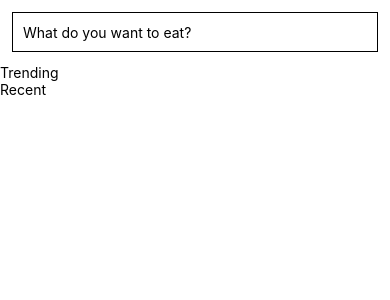
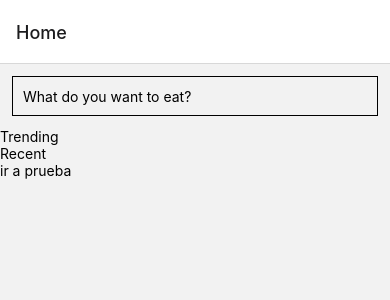
Before and after one commit to BC-MAY-21-RN/kata-03-recetario-m22-k03-t4-reactive-04, a React Native app in the folder app-recetario/: screen /Home in a window 390 px wide. Shown: the top 300 px of the page. Built offline with nearby package versions, Linux system fonts and the light colour scheme.

Commit message:
Add: React Navigation and Stack in App.js
Co-authored-by: robermancera <robermancera@gmail.com>
Co-authored-by: nicolasjrz <nicolasjrz.dev@gmail.com>

```diff
--- a/app-recetario/App.js
+++ b/app-recetario/App.js
@@ -2,12 +2,19 @@ import { StatusBar } from 'expo-status-bar';
 import { NavigationContainer } from '@react-navigation/native';
 import { StyleSheet, Text, View } from 'react-native';
 import HomeScreen from './screen/HomeScreen';
+import { createNativeStackNavigator } from '@react-navigation/native-stack'
+import Prueba from './screen/Prueba';
 
-
+const Stack = createNativeStackNavigator();
 
 export default function App() {
   return (
-    < HomeScreen />
+    <NavigationContainer>
+      <Stack.Navigator>
+        <Stack.Screen name="Home" component={HomeScreen} />
+        <Stack.Screen name="Prueba" component={Prueba} />
+      </Stack.Navigator>
+    </NavigationContainer>
   );
 }
 
--- a/app-recetario/components/Carousel.js
+++ b/app-recetario/components/Carousel.js
@@ -2,10 +2,12 @@ import react from "react";
 
 import { StyleSheet, Text, View } from 'react-native';
 
+
+
+
 const Carousel = (props)=>{
     return(
         <View>
-
         <Text>{props.title}</Text>
       </View>
 
--- a/app-recetario/package.json
+++ b/app-recetario/package.json
@@ -11,6 +11,7 @@
   },
   "dependencies": {
     "@react-navigation/native": "^6.0.10",
+    "@react-navigation/native-stack": "^6.6.2",
     "expo": "~45.0.0",
     "expo-status-bar": "~1.3.0",
     "react": "17.0.2",
--- a/app-recetario/screen/HomeScreen.js
+++ b/app-recetario/screen/HomeScreen.js
@@ -1,18 +1,20 @@
 import * as React from 'react';
 import { StatusBar } from 'expo-status-bar';
 import { NavigationContainer } from '@react-navigation/native';
-import { StyleSheet, Text, View } from 'react-native';
+import { StyleSheet, Text, View, TouchableHighlight } from 'react-native';
 
 import Search from '../components/Search';
 import Carousel from '../components/Carousel';
 
-const HomeScreen = () => {
+export default function HomeScreen({navigation}) {
   return (
    <View>
        <Search/>
        <Carousel title="Trending"/>
        <Carousel title="Recent"/>
-
+        <TouchableHighlight onPress={()=>navigation.navigate('Prueba')}>
+        <Text>ir a prueba</Text>
+        </TouchableHighlight>
    </View>
 
   );
@@ -26,5 +28,3 @@ const styles = StyleSheet.create({
       justifyContent: 'center',
     },
   });
-
-export default HomeScreen;
--- /dev/null
+++ b/app-recetario/screen/Prueba.js
@@ -0,0 +1,10 @@
+import React from 'react';
+import {Text,View} from 'react-native';
+
+export default function Prueba() {
+    return (
+        <View>
+           <Text>pagina prueba</Text>
+        </View>
+    );
+}
```
Also changed, not shown: app-recetario/text.txt, 2 other files (tests, documents, lock files or other folders).
